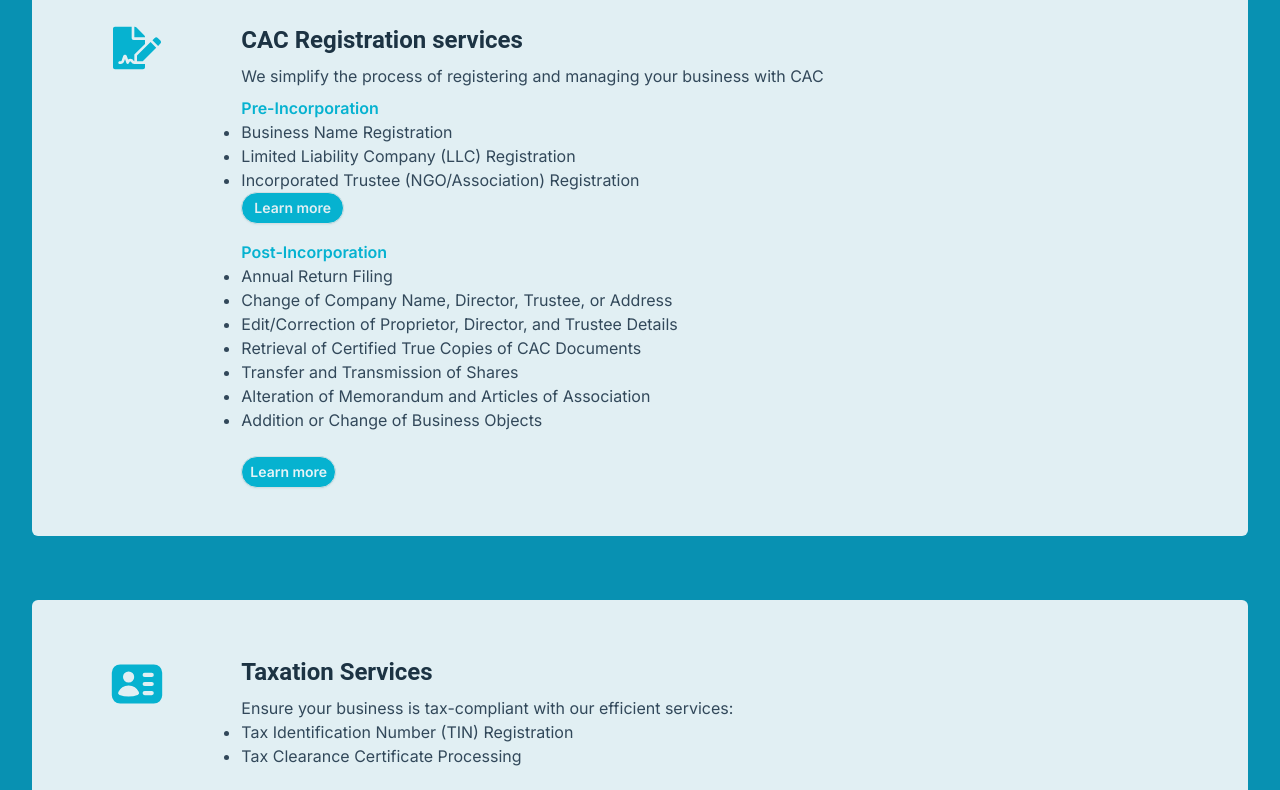
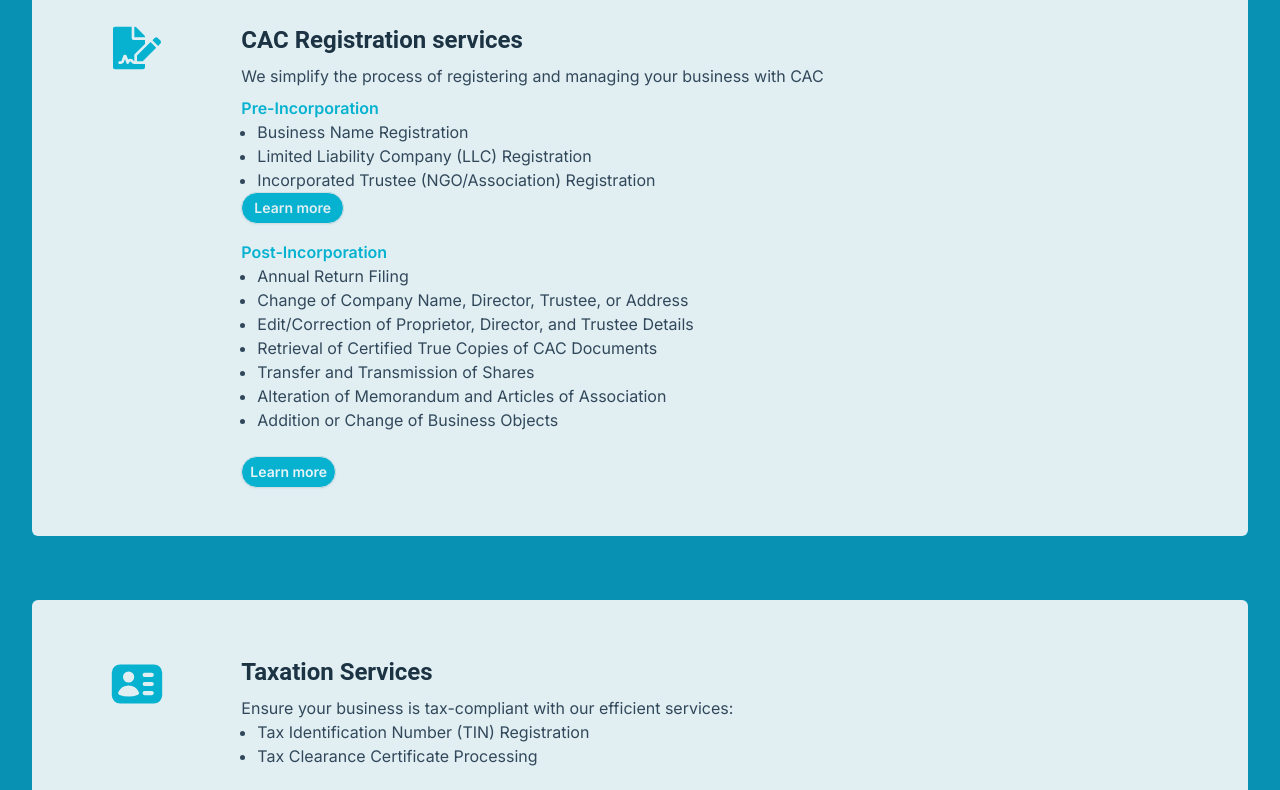
Before and after one commit to elijahkelechi/mlb_frontend, a React (Vite) app: page / in a window 1280 px wide. Shown: the part 1180-1970 px from the top of the page. Built offline with nearby package versions, Linux system fonts and the light colour scheme.

Commit message:
bon commit

```diff
--- a/src/pages/Home.jsx
+++ b/src/pages/Home.jsx
@@ -64,7 +64,7 @@
           We simplify the process of registering and managing your business with
           CAC
           <h1 className="font-bold pt-2 text-cyan-500">Pre-Incorporation</h1>
-          <ul className="list-disc">
+          <ul className="list-disc ml-4">
             <li> Business Name Registration</li>
             <li> Limited Liability Company (LLC) Registration</li>
             <li> Incorporated Trustee (NGO/Association) Registration</li>
@@ -78,7 +78,7 @@
           </Link>
           <div>
             <h1 className="font-bold text-cyan-500">Post-Incorporation</h1>
-            <ul className="list-disc">
+            <ul className="list-disc ml-4">
               <li> Annual Return Filing</li>
               <li> Change of Company Name, Director, Trustee, or Address</li>
               <li>
@@ -101,7 +101,7 @@
       shortDescription: (
         <div>
           Ensure your business is tax-compliant with our efficient services:
-          <ul className="list-disc">
+          <ul className="list-disc ml-4">
             <li> Tax Identification Number (TIN) Registration</li>
             <li>Tax Clearance Certificate Processing</li>
           </ul>
@@ -148,7 +148,7 @@
             </Link>
           </div>
           <div>
-            <ul className="font-bold text-cyan-500">
+            <ul className="font-bold text-cyan-500 list-disc ">
               <li> Website Development: </li>
             </ul>
             <span>
@@ -167,7 +167,7 @@
             </Link>
           </div>
           <div>
-            <ul className="font-bold text-cyan-500">
+            <ul className="font-bold text-cyan-500 list-disc">
               <li>Graphic Design & Branding: </li>
             </ul>
             <span>
```
